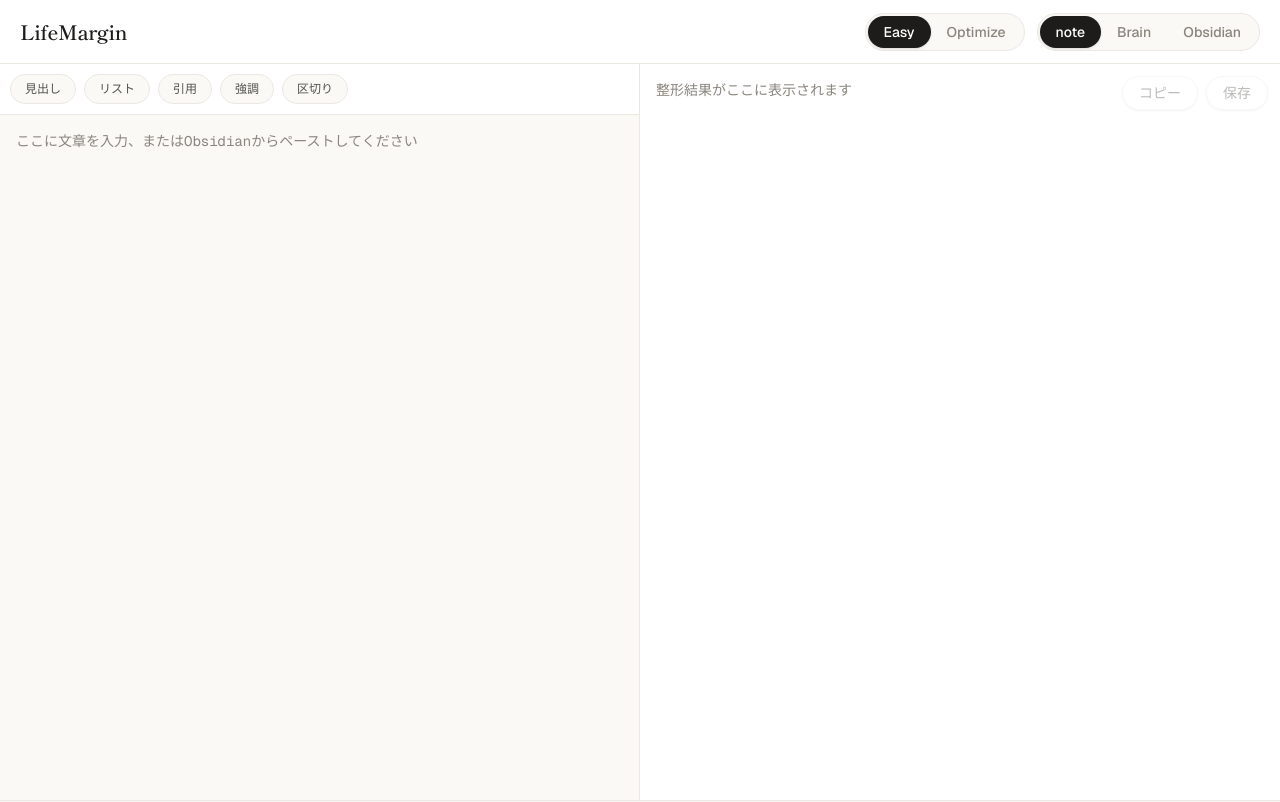
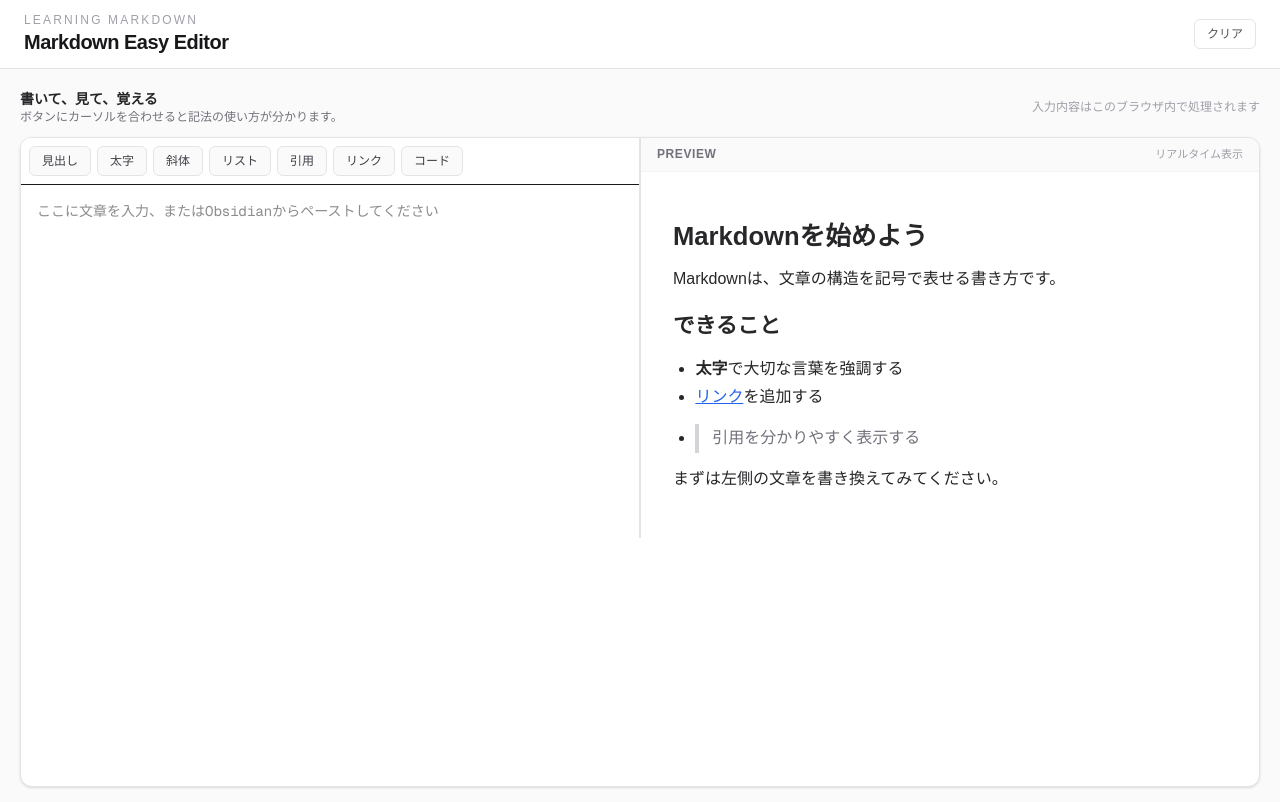
Before and after one commit to Chizmo-byte/markdown-easy-editor, a Next.js app: page /editor in a window 1280 px wide. Shown: the top 802 px of the page. Built offline with nearby package versions, Linux system fonts and the light colour scheme.

Commit message:
feat: expand markdown learning toolkit

```diff
--- a/package.json
+++ b/package.json
@@ -14,7 +14,10 @@
   "dependencies": {
     "next": "16.2.9",
     "react": "19.2.4",
-    "react-dom": "19.2.4"
+    "react-dom": "19.2.4",
+    "react-markdown": "^10.1.0",
+    "rehype-sanitize": "^6.0.0",
+    "remark-gfm": "^4.0.1"
   },
   "devDependencies": {
     "@tailwindcss/postcss": "^4",
--- a/src/app/editor/page.tsx
+++ b/src/app/editor/page.tsx
@@ -1,65 +1,97 @@
 "use client";
 
-/**
- * LifeMargin エディタ画面（/editor・エディタコア）。
- *
- * 「入力 → 変換 → ソースプレビュー」の基本フロー。
- * 左カラムに入力した文章を processMarkdown で整形し、右カラムへ
- * 整形後のマークダウンソースをそのまま表示する。
- *
- * 状態は text（入力）/ mode（整形モード）/ target（出力先）の 3 つ。
- * 変換はリアルタイムだが、ラグ防止のため必ず useMemo でラップする。
- */
+import { useState } from "react";
 
-import { useMemo, useState } from "react";
-import Link from "next/link";
+import { MarkdownPreview } from "@/components/editor/MarkdownPreview";
+import { EditorPane } from "@/components/editor/EditorPane";
 
-import type { ProcessMode, TargetPlatform } from "@/lib/markdown/processor";
-import { processMarkdown } from "@/lib/markdown/processor";
-import { ModeSwitch } from "@/components/editor/ModeSwitch";
-import { PlatformSwitch } from "@/components/editor/PlatformSwitch";
-import { EditorPane } from "@/components/editor/EditorPane";
-import { SourcePreview } from "@/components/editor/SourcePreview";
-import { PreviewToolbar } from "@/components/editor/PreviewToolbar";
-import { QuickStartGuide } from "@/components/editor/QuickStartGuide";
+const SAMPLE_MARKDOWN = `# Markdownを始めよう
+
+Markdownは、文章の構造を記号で表せる書き方です。
+
+## できること
+
+- **太字**で大切な言葉を強調する
+- [リンク](https://example.com)を追加する
+- > 引用を分かりやすく表示する
+
+まずは左側の文章を書き換えてみてください。`;
 
 export default function EditorPage() {
-  const [text, setText] = useState<string>("");
-  const [mode, setMode] = useState<ProcessMode>("easy");
-  const [target, setTarget] = useState<TargetPlatform>("note");
+  const [text, setText] = useState("");
+  const [showSample, setShowSample] = useState(true);
+  const [view, setView] = useState<"split" | "editor" | "preview">("split");
 
-  // リアルタイム変換。text / mode / target が変わったときだけ再計算する。
-  const source = useMemo(
-    () => processMarkdown(text, mode, target),
-    [text, mode, target],
-  );
+  const markdown = showSample && text.length === 0 ? SAMPLE_MARKDOWN : text;
+
+  const handleChange = (value: string) => {
+    setShowSample(false);
+    setText(value);
+  };
+
+  const handleClear = () => {
+    setShowSample(false);
+    setText("");
+  };
 
   return (
-    <div className="flex min-h-screen flex-col bg-canvas text-ink">
-      <header className="flex h-16 shrink-0 items-center justify-between border-b border-hairline bg-surface px-5">
-        <Link
-          href="/"
-          className="font-serif text-xl font-semibold tracking-tight text-ink transition-opacity hover:opacity-70"
-        >
-          LifeMargin
-        </Link>
-        <div className="flex items-center gap-3">
-          <ModeSwitch mode={mode} onChange={setMode} />
-          <PlatformSwitch target={target} onChange={setTarget} />
+    <main className="flex min-h-screen flex-col bg-zinc-50 text-zinc-900">
+      <header className="flex shrink-0 flex-wrap items-center justify-between gap-3 border-b border-zinc-200 bg-white px-4 py-3 sm:px-6">
+        <div>
+          <p className="text-xs font-medium uppercase tracking-[0.18em] text-zinc-400">Learning Markdown</p>
+          <h1 className="text-lg font-bold tracking-tight sm:text-xl">Markdown Easy Editor</h1>
+        </div>
+        <div className="flex items-center gap-2">
+          <div className="flex rounded-md border border-zinc-200 bg-zinc-50 p-0.5 md:hidden" role="group" aria-label="表示モード">
+            {(["editor", "preview", "split"] as const).map((mode) => (
+              <button
+                key={mode}
+                type="button"
+                onClick={() => setView(mode)}
+                className={`rounded px-2.5 py-1 text-xs ${view === mode ? "bg-zinc-800 text-white" : "text-zinc-600"}`}
+              >
+                {mode === "editor" ? "編集" : mode === "preview" ? "プレビュー" : "分割"}
+              </button>
+            ))}
+          </div>
+          <button
+            type="button"
+            onClick={handleClear}
+            className="rounded-md border border-zinc-200 bg-white px-3 py-1.5 text-xs font-medium text-zinc-600 hover:bg-zinc-50"
+          >
+            クリア
+          </button>
         </div>
       </header>
 
-      <main className="grid h-[calc(100vh-64px)] shrink-0 grid-cols-1 grid-rows-2 md:grid-cols-2 md:grid-rows-1">
-        <div className="min-h-0 overflow-hidden">
-          <EditorPane value={text} onChange={setText} />
+      <section className="mx-auto flex w-full max-w-[1600px] flex-1 flex-col p-3 sm:p-5">
+        <div className="mb-3 flex items-center justify-between gap-3">
+          <div>
+            <h2 className="text-sm font-semibold text-zinc-800">書いて、見て、覚える</h2>
+            <p className="text-xs text-zinc-500">ボタンにカーソルを合わせると記法の使い方が分かります。</p>
+          </div>
+          <p className="hidden text-xs text-zinc-400 md:block">入力内容はこのブラウザ内で処理されます</p>
         </div>
-        <div className="relative min-h-0 overflow-hidden">
-          <SourcePreview source={source} />
-          <PreviewToolbar source={source} target={target} />
+
+        <div className="min-h-0 flex-1 overflow-hidden rounded-xl border border-zinc-200 bg-white shadow-sm md:min-h-[calc(100vh-150px)]">
+          <div className="grid h-full grid-cols-1 md:grid-cols-2">
+            <div className={`${view === "preview" ? "hidden md:block" : "block"} min-h-0`}>
+              <EditorPane value={text} onChange={handleChange} />
+            </div>
+            <div className={`${view === "editor" ? "hidden md:block" : "block"} min-h-0 border-t border-zinc-200 md:border-l md:border-t-0`}>
+              <div className="flex h-full min-h-0 flex-col">
+                <div className="flex shrink-0 items-center justify-between border-b border-zinc-100 bg-zinc-50 px-4 py-2">
+                  <span className="text-xs font-semibold uppercase tracking-wider text-zinc-500">Preview</span>
+                  <span className="text-[11px] text-zinc-400">リアルタイム表示</span>
+                </div>
+                <div className="min-h-0 flex-1">
+                  <MarkdownPreview markdown={markdown} />
+                </div>
+              </div>
+            </div>
+          </div>
         </div>
-      </main>
-
-      <QuickStartGuide />
-    </div>
+      </section>
+    </main>
   );
 }
--- a/src/app/globals.css
+++ b/src/app/globals.css
@@ -1,47 +1,43 @@
 @import "tailwindcss";
 
-/*
- * LifeMargin デザイントークン（DESIGN.md と対応）。
- * Notion 由来の温かい canvas と、Wise 由来の 1 色グリーン・大きな角丸を土台にする。
- * Tailwind v4 の @theme でトークンを宣言し、bg-canvas / text-ink / bg-accent 等で参照する。
- */
-@theme {
-  /* Surface */
-  --color-canvas: #faf9f6;
-  --color-surface: #ffffff;
-  --color-hairline: #ebe8e2;
+:root {
+  --background: #ffffff;
+  --foreground: #171717;
+}
 
-  /* Text */
-  --color-ink: #1d1c1a;
-  --color-ink-secondary: #54524d;
-  --color-ink-muted: #8a857d;
-
-  /* Accent（唯一の構造アクセント = Wise グリーン） */
-  --color-accent: #9fe870;
-  --color-accent-hover: #92dd5f;
-  --color-accent-ink: #163300;
-  --color-accent-soft: #eef7e4;
-
-  /* Fonts（next/font が注入する CSS 変数を束ねる） */
-  --font-serif: var(--font-serif-display);
+@theme inline {
+  --color-background: var(--background);
+  --color-foreground: var(--foreground);
   --font-sans: var(--font-geist-sans);
   --font-mono: var(--font-geist-mono);
 }
 
+@media (prefers-color-scheme: dark) {
+  :root {
+    --background: #0a0a0a;
+    --foreground: #ededed;
+  }
+}
+
 body {
-  background: var(--color-canvas);
-  color: var(--color-ink);
-  font-family: var(--font-sans), Arial, Helvetica, sans-serif;
+  background: var(--background);
+  color: var(--foreground);
+  font-family: Arial, Helvetica, sans-serif;
 }
 
 /*
  * プレビュー内のマークダウン要素の最小スタイル。
  * Tailwind のリセットで失われる見出し・リスト等の見た目を取り戻す。
  */
+.markdown-preview {
+  line-height: 1.8;
+  color: #27272a;
+}
 .markdown-preview h1 {
   font-size: 1.6em;
   font-weight: 700;
   margin: 0.6em 0 0.4em;
+  line-height: 1.35;
 }
 .markdown-preview h2 {
   font-size: 1.35em;
@@ -54,7 +50,30 @@ body {
   margin: 0.6em 0 0.3em;
 }
 .markdown-preview p {
-  margin: 0.5em 0;
+  margin: 0.75em 0;
+}
+.markdown-preview table {
+  width: 100%;
+  border-collapse: collapse;
+  margin: 1em 0;
+  font-size: 0.95em;
+}
+.markdown-preview th,
+.markdown-preview td {
+  border: 1px solid #e4e4e7;
+  padding: 0.55em 0.7em;
+  text-align: left;
+}
+.markdown-preview th {
+  background: #fafafa;
+  font-weight: 700;
+}
+.markdown-preview img {
+  max-width: 100%;
+  border-radius: 0.5rem;
+}
+.markdown-preview input[type="checkbox"] {
+  margin-right: 0.4rem;
 }
 .markdown-preview ul {
   list-style: disc;
@@ -67,13 +86,13 @@ body {
   margin: 0.5em 0;
 }
 .markdown-preview blockquote {
-  border-left: 4px solid var(--color-accent);
+  border-left: 4px solid var(--color-zinc-300, #d4d4d8);
   padding-left: 0.8em;
   margin: 0.6em 0;
-  color: var(--color-ink-secondary);
+  color: var(--color-zinc-500, #71717a);
 }
 .markdown-preview a {
-  color: var(--color-accent-ink);
+  color: #2563eb;
   text-decoration: underline;
 }
 .markdown-preview code {
@@ -96,6 +115,6 @@ body {
 }
 .markdown-preview hr {
   border: none;
-  border-top: 1px solid var(--color-hairline);
+  border-top: 1px solid rgba(127, 127, 127, 0.3);
   margin: 1em 0;
 }
--- a/src/app/layout.tsx
+++ b/src/app/layout.tsx
@@ -1,5 +1,5 @@
 import type { Metadata } from "next";
-import { Geist, Geist_Mono, Shippori_Mincho } from "next/font/google";
+import { Geist, Geist_Mono } from "next/font/google";
 import "./globals.css";
 
 const geistSans = Geist({
@@ -12,18 +12,10 @@ const geistMono = Geist_Mono({
   subsets: ["latin"],
 });
 
-// 重要な見出し用の明朝（セリフ）。落ち着いた品位と「人生の余白」の温度感を担う。
-const shipporiMincho = Shippori_Mincho({
-  variable: "--font-serif-display",
-  weight: ["600", "700"],
-  subsets: ["latin"],
-  display: "swap",
-});
-
 export const metadata: Metadata = {
-  title: "LifeMargin — 書く時間を、価値ある時間に。",
+  title: "Markdown Easy Editor｜学びながら書けるMarkdownエディタ",
   description:
-    "不要な装飾を削ぎ落とし、思考を整理する。Brain, note, Obsidian に最適化した軽量マークダウンエディタ。",
+    "Markdownを入力し、記法ボタンとリアルタイムプレビューで学びながら編集できるエディタ。",
 };
 
 export default function RootLayout({
@@ -33,12 +25,10 @@ export default function RootLayout({
 }>) {
   return (
     <html
-      lang="en"
-      className={`${geistSans.variable} ${geistMono.variable} ${shipporiMincho.variable} h-full scroll-smooth antialiased`}
+      lang="ja"
+      className={`${geistSans.variable} ${geistMono.variable} h-full scroll-smooth antialiased`}
     >
-      <body className="min-h-full flex flex-col bg-canvas text-ink">
-        {children}
-      </body>
+      <body className="min-h-full flex flex-col">{children}</body>
     </html>
   );
 }
--- a/src/components/editor/EditorPane.tsx
+++ b/src/components/editor/EditorPane.tsx
@@ -1,22 +1,12 @@
 "use client";
 
-/**
- * 左カラム（ツールバー + 入力 textarea）。
- *
- * textarea の参照を保持し、ツールバーから要求された記法挿入を実行する。
- * 挿入後はカーソル位置を復元し、即座にフォーカスを戻して連続入力できるようにする。
- * 本文の状態は親（page）が保持するため、変換結果は通常どおりプレビューへ反映される。
- */
-
-import { useEffect, useRef } from "react";
+import { useEffect, useRef, useState } from "react";
 
 import { EditorToolbar, type ToolbarAction } from "@/components/editor/EditorToolbar";
 import { MarkdownInput } from "@/components/editor/MarkdownInput";
 
 interface EditorPaneProps {
-  /** 現在の入力テキスト。 */
   value: string;
-  /** 入力変更時に呼ばれる。 */
   onChange: (value: string) => void;
 }
 
@@ -26,78 +16,90 @@ interface InsertResult {
   selectionEnd: number;
 }
 
-/**
- * 記法挿入を適用し、新しいテキストと復元すべき選択範囲を返す（純粋関数）。
- *
- * - wrap: 選択ありは marker で囲み中身を選択状態に、選択なしは marker の間へカーソルを置く。
- * - insert: 選択範囲を snippet で置換し、その直後へカーソルを移動する。
- */
 function applyAction(
   text: string,
   start: number,
   end: number,
   action: ToolbarAction,
 ): InsertResult {
-  const before = text.slice(0, start);
-  const selected = text.slice(start, end);
-  const after = text.slice(end);
-
   if (action.kind === "wrap") {
-    const { marker } = action;
-    if (selected.length > 0) {
-      const innerStart = start + marker.length;
-      return {
-        text: before + marker + selected + marker + after,
-        selectionStart: innerStart,
-        selectionEnd: innerStart + selected.length,
-      };
-    }
-    const caret = start + marker.length;
+    const selected = text.slice(start, end);
+    const replacement = `${action.marker}${selected || "文字"}${action.marker}`;
+    const nextStart = start + action.marker.length;
+    const nextEnd = nextStart + (selected || "文字").length;
     return {
-      text: before + marker + marker + after,
-      selectionStart: caret,
-      selectionEnd: caret,
+      text: text.slice(0, start) + replacement + text.slice(end),
+      selectionStart: nextStart,
+      selectionEnd: nextEnd,
     };
   }
 
-  const caret = start + action.snippet.length;
+  if (action.kind === "link") {
+    const selected = text.slice(start, end) || "リンク文字";
+    const replacement = `[${selected}](URL)`;
+    const urlStart = start + selected.length + 3;
+    return {
+      text: text.slice(0, start) + replacement + text.slice(end),
+      selectionStart: urlStart,
+      selectionEnd: urlStart + 3,
+    };
+  }
+
+  const lineStart = text.lastIndexOf("\n", Math.max(0, start - 1)) + 1;
+  const lineEndIndex = text.indexOf("\n", end);
+  const lineEnd = lineEndIndex === -1 ? text.length : lineEndIndex;
+  const selectedLines = text.slice(lineStart, lineEnd);
+  const lines = selectedLines.split("\n");
+  const allPrefixed = lines.every((line) => line.startsWith(action.prefix));
+  const updatedLines = lines.map((line) =>
+    allPrefixed ? line.slice(action.prefix.length) : `${action.prefix}${line}`,
+  );
+  const replacement = updatedLines.join("\n");
+  const delta = replacement.length - selectedLines.length;
   return {
-    text: before + action.snippet + after,
-    selectionStart: caret,
-    selectionEnd: caret,
+    text: text.slice(0, lineStart) + replacement + text.slice(lineEnd),
+    selectionStart: Math.max(lineStart, start + (allPrefixed ? -action.prefix.length : action.prefix.length)),
+    selectionEnd: Math.max(lineStart, end + delta),
   };
 }
 
 export function EditorPane({ value, onChange }: EditorPaneProps) {
   const textareaRef = useRef<HTMLTextAreaElement | null>(null);
-  // 次の描画後に復元すべき選択範囲。挿入操作のときだけ設定する。
   const pendingSelection = useRef<{ start: number; end: number } | null>(null);
+  const [activeHelp, setActiveHelp] = useState<string | null>(null);
 
-  // テキスト更新後に、選択範囲とフォーカスを復元する。
   useEffect(() => {
     const pending = pendingSelection.current;
-    const el = textareaRef.current;
-    if (!pending || !el) return;
-    el.focus();
-    el.setSelectionRange(pending.start, pending.end);
+    const element = textareaRef.current;
+    if (!pending || !element) return;
+    element.focus();
+    element.setSelectionRange(pending.start, pending.end);
     pendingSelection.current = null;
   }, [value]);
 
   const handleInsert = (action: ToolbarAction) => {
-    const el = textareaRef.current;
-    if (!el) return;
-    const result = applyAction(el.value, el.selectionStart, el.selectionEnd, action);
+    const element = textareaRef.current;
+    if (!element) return;
+    const result = applyAction(
+      element.value,
+      element.selectionStart,
+      element.selectionEnd,
+      action,
+    );
     pendingSelection.current = {
       start: result.selectionStart,
       end: result.selectionEnd,
     };
     onChange(result.text);
-    el.focus();
   };
 
   return (
-    <div className="flex h-full flex-col border-r border-hairline">
-      <EditorToolbar onInsert={handleInsert} />
+    <div className="flex h-full min-h-0 flex-col border-r border-zinc-200 bg-white">
+      <EditorToolbar
+        onInsert={handleInsert}
+        activeHelp={activeHelp}
+        onHelpChange={setActiveHelp}
+      />
       <div className="min-h-0 flex-1">
         <MarkdownInput
           value={value}
--- a/src/components/editor/EditorToolbar.tsx
+++ b/src/components/editor/EditorToolbar.tsx
@@ -1,22 +1,13 @@
 "use client";
 
-/**
- * 記法挿入ツールバー（エディタ上部・教育型）。
- *
- * 各ボタンはマークダウン記法を挿入しつつ、ホバー時に「なぜその記法を使うのか」
- * という教育的 Tips をツールチップで表示する。記法入力の手間をゼロにしながら、
- * 文章構成の作法を学べる状態をつくることが狙い。
- *
- * 挿入の実処理は持たず、押された記法（ToolbarAction）を onInsert で親へ通知する。
- */
-
-/** ボタンが要求する挿入操作。 */
 export type ToolbarAction =
-  | { kind: "wrap"; marker: string } // 選択範囲を marker で囲む（強調など）
-  | { kind: "insert"; snippet: string }; // カーソル位置に snippet を挿入
+  | { kind: "line-prefix"; prefix: string; label: string }
+  | { kind: "wrap"; marker: string; label: string }
+  | { kind: "link"; label: string };
 
 interface ToolbarButtonDef {
   label: string;
+  shortcut: string;
   tip: string;
   action: ToolbarAction;
 }
@@ -24,57 +15,99 @@ interface ToolbarButtonDef {
 const BUTTONS: ReadonlyArray<ToolbarButtonDef> = [
   {
     label: "見出し",
-    tip: "ここが文章の看板です。読者が一目で内容を理解できる結論を書きましょう",
-    action: { kind: "insert", snippet: "# " },
+    shortcut: "# 見出し",
+    tip: "文章の構造を示すタイトルです。現在の行に見出しを付けます。",
+    action: { kind: "line-prefix", prefix: "# ", label: "見出し" },
+  },
+  {
+    label: "太字",
+    shortcut: "**文字**",
+    tip: "重要な言葉を目立たせます。文字を選択してから押すと、その範囲を強調できます。",
+    action: { kind: "wrap", marker: "**", label: "太字" },
+  },
+  {
+    label: "斜体",
+    shortcut: "*文字*",
+    tip: "軽く強調したい言葉に使います。",
+    action: { kind: "wrap", marker: "*", label: "斜体" },
   },
   {
     label: "リスト",
-    tip: "箇条書きはスマホで最も読みやすい形式です。要点を絞って提示しましょう",
-    action: { kind: "insert", snippet: "- " },
+    shortcut: "- 項目",
+    tip: "項目を並べるときに使います。選択した複数行にも適用できます。",
+    action: { kind: "line-prefix", prefix: "- ", label: "リスト" },
   },
   {
     label: "引用",
-    tip: "権威ある言葉や、過去の自分の気づきを引用して、説得力を高めましょう",
-    action: { kind: "insert", snippet: "> " },
+    shortcut: "> 引用",
+    tip: "誰かの言葉や補足を引用するときに使います。",
+    action: { kind: "line-prefix", prefix: "> ", label: "引用" },
   },
   {
-    label: "強調",
-    tip: "ここが一番伝えたい核心です。太字で視覚的なフックを作りましょう",
-    action: { kind: "wrap", marker: "**" },
+    label: "リンク",
+    shortcut: "[文字](URL)",
+    tip: "Webページなどのリンクを付けます。選択文字がリンクの表示名になります。",
+    action: { kind: "link", label: "リンク" },
   },
   {
-    label: "区切り",
-    tip: "話題が変わるタイミングで挿入し、読者の脳をリセットさせてあげましょう",
-    action: { kind: "insert", snippet: "\n---\n" },
+    label: "コード",
+    shortcut: "`code`",
+    tip: "短いコードやコマンドを文中で示します。",
+    action: { kind: "wrap", marker: "`", label: "コード" },
   },
 ];
 
 interface EditorToolbarProps {
-  /** ボタン押下時に、その記法の挿入操作を通知する。 */
   onInsert: (action: ToolbarAction) => void;
+  activeHelp: string | null;
+  onHelpChange: (help: string | null) => void;
 }
 
-export function EditorToolbar({ onInsert }: EditorToolbarProps) {
+export function EditorToolbar({ onInsert, activeHelp, onHelpChange }: EditorToolbarProps) {
+  const selected = BUTTONS.find((button) => button.label === activeHelp);
+
   return (
-    <div className="flex flex-wrap gap-2 border-b border-hairline bg-surface p-2.5">
-      {BUTTONS.map(({ label, tip, action }) => (
-        <div key={label} className="group relative">
+    <div className="relative z-20 shrink-0 border-b bg-white">
+      <div className="flex gap-1.5 overflow-x-auto p-2">
+        {BUTTONS.map(({ label, shortcut, tip, action }) => {
+          const isActive = activeHelp === label;
+          return (
+            <div key={label} className="group relative shrink-0">
               <button
                 type="button"
                 onClick={() => onInsert(action)}
-            className="flex items-center gap-1 rounded-full border border-hairline bg-canvas px-3.5 py-1.5 text-xs font-medium text-ink-secondary transition-colors hover:border-accent hover:bg-accent-soft hover:text-accent-ink"
+                onMouseEnter={() => onHelpChange(label)}
+                onMouseLeave={() => onHelpChange(null)}
+                onFocus={() => onHelpChange(label)}
+                onBlur={() => onHelpChange(null)}
+                aria-describedby={`help-${label}`}
+                className={`rounded-md border px-3 py-1.5 text-xs font-medium transition-colors ${
+                  isActive
+                    ? "border-zinc-800 bg-zinc-800 text-white"
+                    : "border-zinc-200 bg-zinc-50 text-zinc-700 hover:border-zinc-400 hover:bg-white"
+                }`}
               >
                 {label}
               </button>
-          {/* ツールチップ: 入力を妨げないよう pointer-events-none。ホバー/フォーカスでふわっと表示。 */}
               <span
+                id={`help-${label}`}
                 role="tooltip"
-            className="pointer-events-none absolute bottom-full left-1/2 z-10 mb-2 -translate-x-1/2 whitespace-nowrap rounded-lg bg-ink px-2.5 py-1.5 text-[10px] text-surface opacity-0 shadow-lg transition-opacity duration-150 group-hover:opacity-100 group-focus-within:opacity-100"
+                className="pointer-events-none absolute left-1/2 top-full z-50 mt-2 hidden w-56 -translate-x-1/2 rounded-lg bg-zinc-900 p-3 text-left text-xs text-white shadow-xl group-hover:block group-focus-within:block"
               >
-            {tip}
+                <strong className="block text-zinc-100">{shortcut}</strong>
+                <span className="mt-1 block leading-relaxed text-zinc-300">{tip}</span>
               </span>
             </div>
-      ))}
+          );
+        })}
+      </div>
+      {selected && (
+        <div className="border-t bg-zinc-50 px-3 py-2 text-xs text-zinc-600">
+          <span className="font-semibold text-zinc-800">{selected.label}</span>
+          <span className="mx-2 text-zinc-300">—</span>
+          {selected.tip}
+        </div>
+      )}
     </div>
   );
 }
--- /dev/null
+++ b/src/components/editor/MarkdownPreview.tsx
@@ -0,0 +1,45 @@
+"use client";
+
+import ReactMarkdown from "react-markdown";
+import remarkGfm from "remark-gfm";
+import rehypeSanitize from "rehype-sanitize";
+
+interface MarkdownPreviewProps {
+  markdown: string;
+}
+
+export function MarkdownPreview({ markdown }: MarkdownPreviewProps) {
+  if (!markdown.trim()) {
+    return (
+      <div className="flex h-full items-center justify-center p-8 text-center text-sm text-zinc-400">
+        <div>
+          <p className="font-medium text-zinc-500">ここにプレビューが表示されます</p>
+          <p className="mt-2">左側にMarkdownを書いてみましょう</p>
+        </div>
+      </div>
+    );
+  }
+
+  return (
+    <article className="markdown-preview h-full overflow-auto bg-white p-5 sm:p-8">
+      <ReactMarkdown
+        remarkPlugins={[remarkGfm]}
+        rehypePlugins={[rehypeSanitize]}
+        components={{
+          a: ({ href, children, ...props }) => (
+            <a
+              {...props}
+              href={href}
+              target="_blank"
+              rel="noreferrer"
+            >
+              {children}
+            </a>
+          ),
+        }}
+      >
+        {markdown}
+      </ReactMarkdown>
+    </article>
+  );
+}
```
Also changed, not shown: 1 other file (tests, documents, lock files or other folders). Lines whose indentation alone changed are shown as unchanged.
